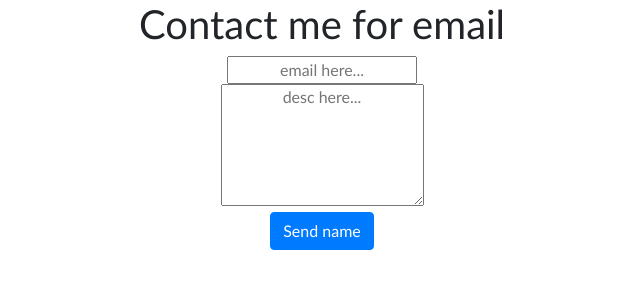
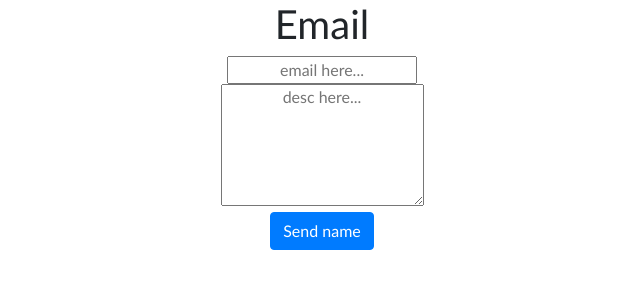
Before and after one commit to JoseMurilloc/email-send-project, a website: page html/home.html in a window 1280 px wide. Shown: the whole page, without its empty margins (318-958 px from the left). Drawn offline with nearby package versions, Linux system fonts and the light colour scheme.

Commit message:
rename file html names

```diff
--- a/html/home.html
+++ b/html/home.html
@@ -2,7 +2,7 @@
 <html lang="pt-br">
 <head>
     <meta charset="UTF-8">
-    <title>Conte suas calorias</title>
+    <title>Send Email Page</title>
     <link rel="stylesheet" href="https://stackpath.bootstrapcdn.com/bootstrap/4.3.1/css/bootstrap.min.css">
     <style>
         * {
@@ -16,7 +16,7 @@
     <main>
 
         <form action="/" method="POST">
-            <h1>Contact me for email</h1>
+            <h1>Email</h1>
             <input type="email" name="email" placeholder="email here...">
             <br>
             <textarea type="text" name="desc" placeholder="desc here..." rows=5></textarea>
```
